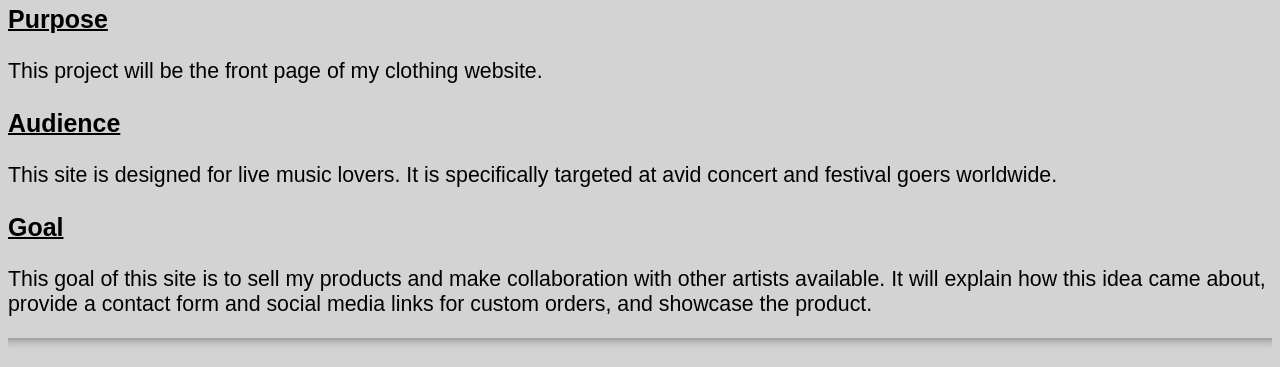
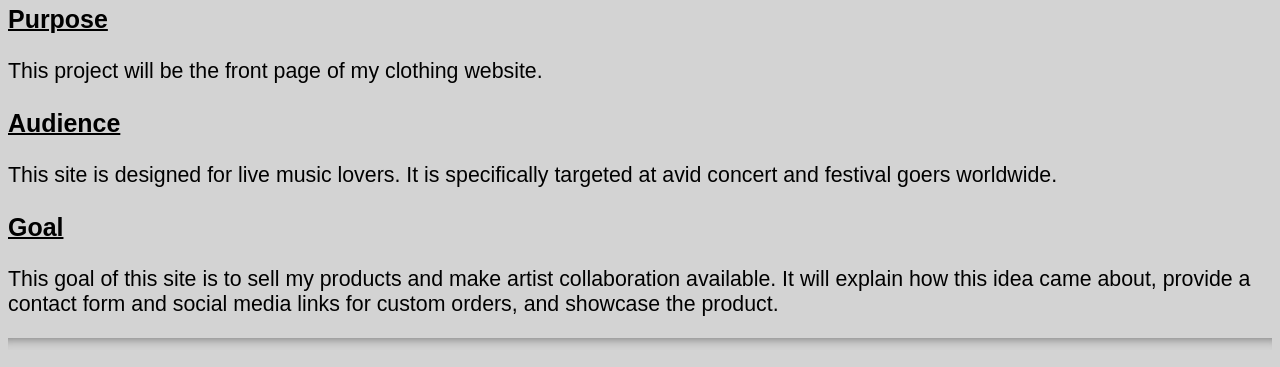
Before and after one commit to addambenson/pwp-addambenson, a plain HTML site: page public_html/documentation/milestone-1.html in a window 1280 px wide. Shown: the part 203-570 px from the top of the page. Drawn offline with Linux system fonts and the light colour scheme.

Commit message:
fixed grammatical errors

```diff
--- a/public_html/documentation/milestone-1.html
+++ b/public_html/documentation/milestone-1.html
@@ -15,7 +15,7 @@
     <h3>Audience</h3>
         <p>This site is designed for live music lovers. It is specifically targeted at avid concert and festival goers worldwide.</p>
     <h3>Goal</h3>
-        <p>This goal of this site is to sell my products and make collaboration with other artists available. It will explain how this idea came about, provide a contact form and social media links for custom orders, and showcase the product. </p>
+        <p>This goal of this site is to sell my products and make artist collaboration available. It will explain how this idea came about, provide a contact form and social media links for custom orders, and showcase the product. </p>
 </div>
 <hr>
 <div>
```
